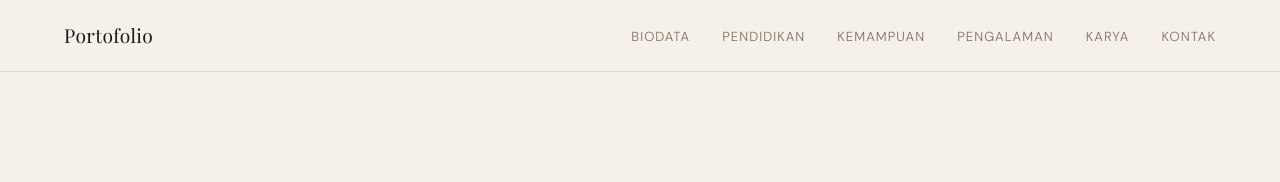
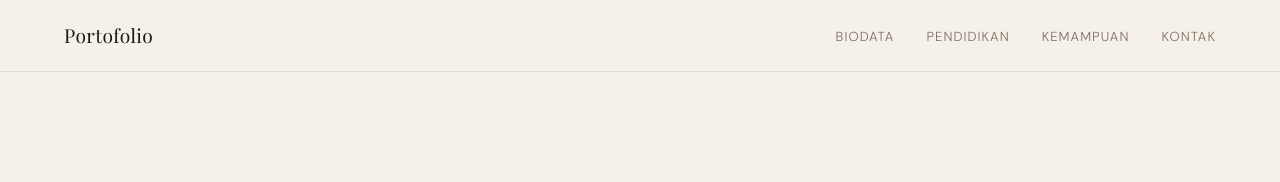
Before and after one commit to Sonzzz1945/Portofolio-Diri, a plain HTML site: page index.html in a window 1280 px wide. Shown: the top 182 px of the page. Drawn offline with nearby package versions, Linux system fonts and the light colour scheme.

Commit message:
Add files via upload

```diff
--- a/index.html
+++ b/index.html
@@ -508,8 +508,6 @@
     <li><a href="#biodata">Biodata</a></li>
     <li><a href="#pendidikan">Pendidikan</a></li>
     <li><a href="#kemampuan">Kemampuan</a></li>
-    <li><a href="#pengalaman">Pengalaman</a></li>
-    <li><a href="#karya">Karya</a></li>
     <li><a href="#kontak">Kontak</a></li>
   </ul>
 </nav>
```
